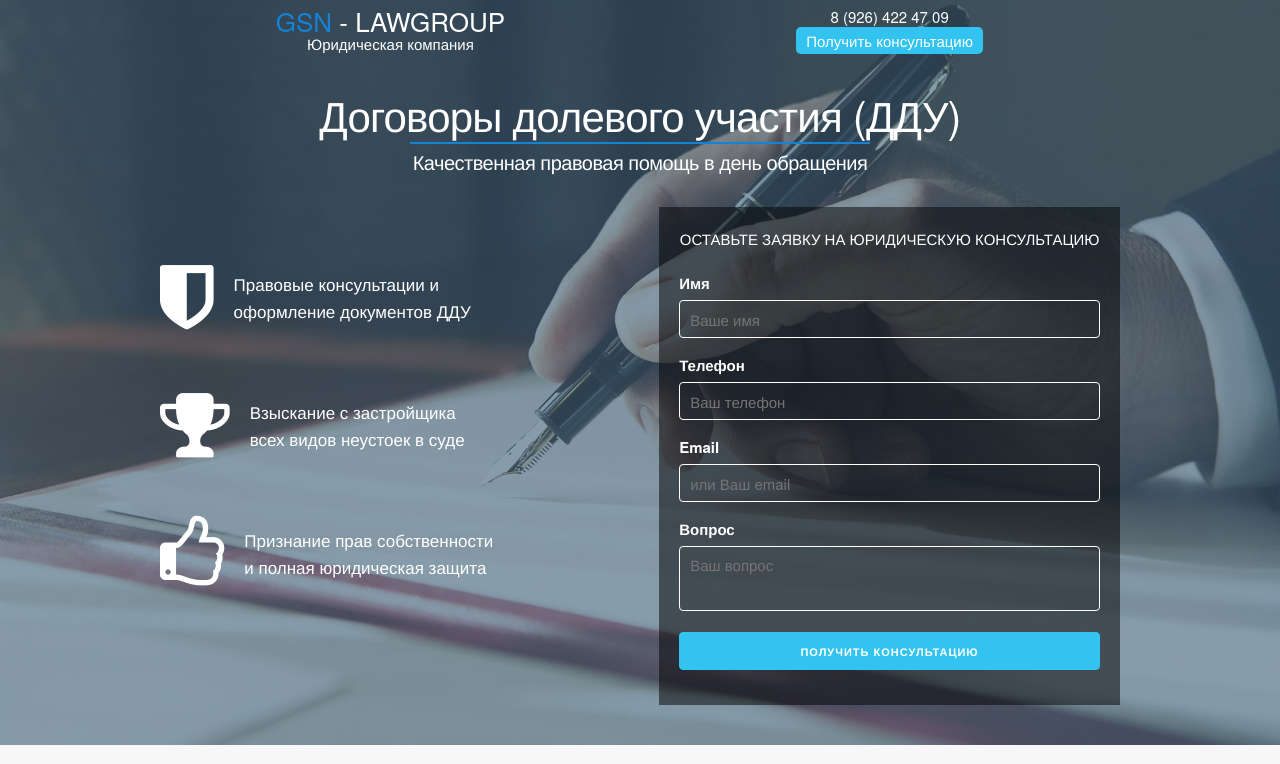
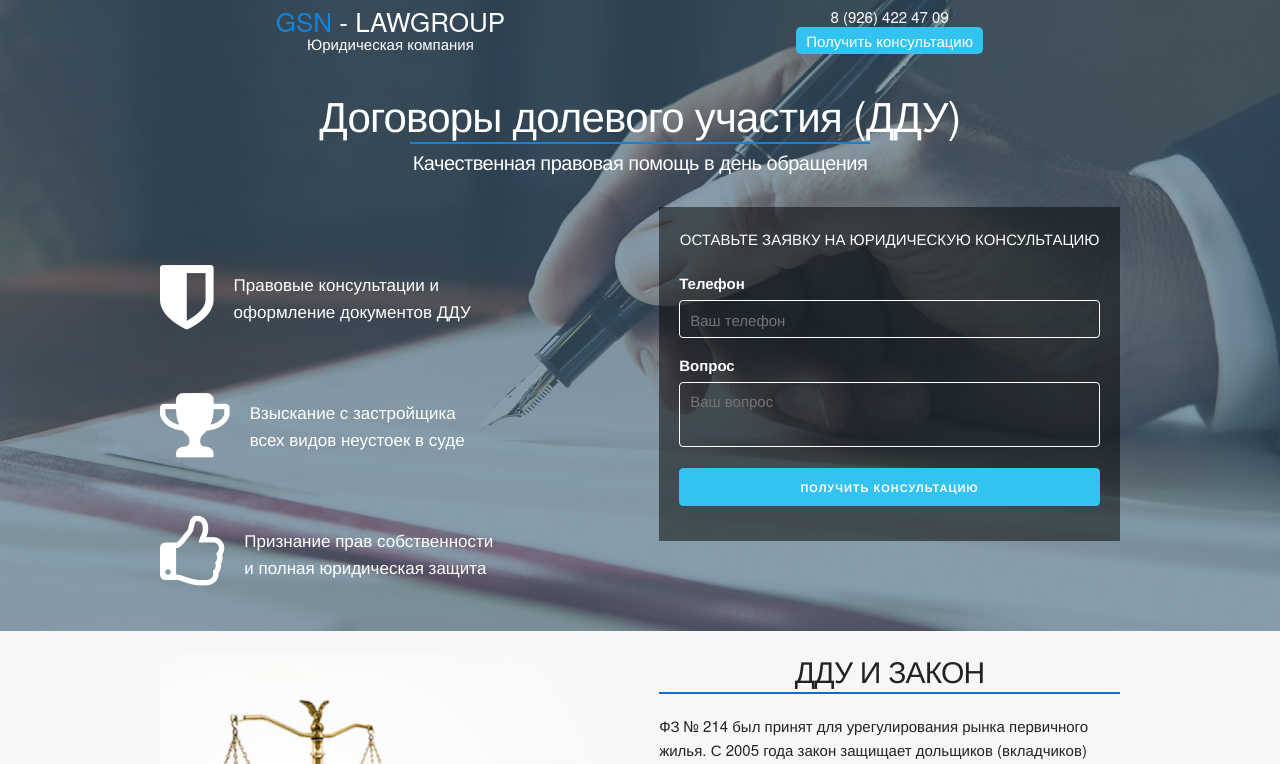
Before and after one commit to YellowAgency/lawers_landing, a Django app: page / in a window 1280 px wide. Shown: the top 764 px of the page. Run offline with Django 3.2, Linux system fonts and the light colour scheme; some libraries are stand-ins or nearby versions.

Commit message:
убрал email и имя

```diff
--- a/landing/admin.py
+++ b/landing/admin.py
@@ -1,11 +1,10 @@
 from django.contrib import admin
 
-# Register your models here.
 from landing.models import Claim
 
 
 class ClaimAdmin(admin.ModelAdmin):
-    list_display = ['client_name', 'phone_number', 'claim_date']
+    list_display = ['phone_number', 'claim_text', 'claim_date', 'seen']
     ordering = ['claim_date']
 
 
--- a/landing/forms.py
+++ b/landing/forms.py
@@ -6,12 +6,4 @@ from landing.models import Claim
 class ClaimForm(forms.ModelForm):
     class Meta:
         model = Claim
-        fields = ['client_name', 'phone_number', 'claim_text', 'email']
-
-    def clean(self):
-        cleaned_data = super(ClaimForm, self).clean()
-        phone_number = cleaned_data.get("phone_number")
-        email = cleaned_data.get("email")
-
-        if not (phone_number or email):
-            raise forms.ValidationError("Требуется заполнить одно из полей")
+        fields = ['phone_number', 'claim_text']
--- a/landing/models.py
+++ b/landing/models.py
@@ -1,23 +1,18 @@
 from django.core import validators
 from django.db import models
-
-# Create your models here.
 
 
 class Claim(models.Model):
     phone_regex = validators.RegexValidator(regex=r'^\+7 \([0-9]{3}\) [0-9]{3} [0-9]{2} [0-9]{2}$',
                                             message="Формат телефонного номера: '+7 (916) 317 14 89'.")
 
-    client_name = models.CharField(max_length=100)
     phone_number = models.CharField(max_length=18, validators=[phone_regex])
     claim_text = models.TextField(max_length=500, blank=True)
-    email = models.EmailField(blank=True)
     claim_date = models.DateTimeField(auto_now_add=True)
+    seen = models.BooleanField(default=False)
 
     def __str__(self):
-        return 'client_name: {client_name}, phone_number: {phone_number}, claim_text: {claim_text}, email: {email}'.format(
-            client_name=self.client_name,
+        return 'Телефон: {phone_number}, Просмотрено: {seen}'.format(
             phone_number=self.phone_number,
-            claim_text=self.claim_text,
-            email=self.email,
+            seen='Да' if self.seen else 'Нет',
         )
--- a/lawyer_project/settings.py
+++ b/lawyer_project/settings.py
@@ -22,6 +22,7 @@ BASE_DIR = os.path.dirname(os.path.dirname(os.path.abspath(__file__)))
 
 SECRET_KEY = os.environ.get('SECRET_KEY', '')
 
+
 def env_var(key, default=None):
     """Retrieves env vars and makes Python boolean replacements"""
     val = os.environ.get(key, default)
@@ -30,6 +31,7 @@ def env_var(key, default=None):
     elif val == 'False':
         val = False
     return val
+
 
 # SECURITY WARNING: don't run with debug turned on in production!
 DEBUG = env_var('DJ_DEBUG', False)
--- a/static/js/main.js
+++ b/static/js/main.js
@@ -12,33 +12,19 @@ $(document).ready(function(){
     $('.js__request_form').submit(function(e){
         e.preventDefault();
         var url = $(this).attr('action');
-        var email_re = /^[-a-z0-9~!$%^&*_=+}{\'?]+(\.[-a-z0-9~!$%^&*_=+}{\'?]+)*@([a-z0-9_][-a-z0-9_]*(\.[-a-z0-9_]+)*\.(aero|arpa|biz|com|coop|edu|gov|info|int|mil|museum|name|net|org|pro|travel|mobi|[a-z][a-z])|([0-9]{1,3}\.[0-9]{1,3}\.[0-9]{1,3}\.[0-9]{1,3}))(:[0-9]{1,5})?$/i;
-        if (!($(this).find('#id_client_name').val())){
-            $(this).find('.name__span__error').show();
-        }
-        if (!($(this).find('#id_claim_text').val())){
-            $(this).find('.question__span__error').show();
-        }
         if (!($(this).find('#id_phone_number').val())){
             $(this).find('.number__span__error').show();
         }
-        if (!($(this).find('#id_email').val().match(email_re))){
-            $(this).find('.email__span__error').show();
-        }
-        if ($(this).find('#id_client_name').val()&&$(this).find('#id_claim_text').val()&&$(this).find('#id_phone_number').val()&&$(this).find('#id_email').val()){
+        /*TODO: тут надо добавить валидацию телефона, а то он трётся*/
+        if ($(this).find('#id_phone_number').val()){
               var myForm = $(this).serializeArray();
               var newThis = $(this);
-              $(this).find('.name__span__error').hide();
-              $(this).find('.question__span__error').hide();
               $(this).find('.number__span__error').hide();
-              $(this).find('.email__span__error').hide();
 
               ajaxPost(url, myForm, function(e){
                   console.log(e);
-                  newThis.find('#id_client_name').val('');
                   newThis.find('#id_phone_number').val('');
                   newThis.find('#id_claim_text').val('');
-                  newThis.find('#id_email').val('');
                   dataLayer.push({'event':'contactFormSent'})
                   swal("Спасибо!", "Заявка принята в обработку.", "success");
               });
@@ -59,6 +45,4 @@ $(document).ready(function(){
             $(this).val( first + '-' + lastfour );
         }
     });
-    //var jsonForAjax = $(this).serialize();
-    //$.post( "", jsonForAjax);
 });
--- a/templates/base.html
+++ b/templates/base.html
@@ -122,12 +122,8 @@
                         {% csrf_token %}
                         <div class="row">
                             <div class="askform__text"><h6>ОСТАВЬТЕ ЗАЯВКУ НА ЮРИДИЧЕСКУЮ КОНСУЛЬТАЦИЮ</h6></div>
-                            <label for="name_input">Имя</label><span class="name__span__error">Введите Ваше имя</span>
-                            {{ form.client_name | attr:"placeholder:Ваше имя" | add_class:"u-full-width askform__input " }}
                             <label for="phone_number">Телефон</label><span class="number__span__error">Введите Ваш номер телефона</span>
                             {{ form.phone_number | attr:"placeholder:Ваш телефон" | add_class:"u-full-width phone-validator askform__input " }}
-                            <label for="email_input">Email</label><span class="email__span__error">Введите правильный email</span>
-                            {{ form.email | attr:"placeholder:или Ваш email" | add_class:"u-full-width askform__input " }}
                             <label for="question_input">Вопрос</label><span class="question__span__error">Введите Ваш вопрос</span>
                             {{ form.claim_text | attr:"placeholder:Ваш вопрос" | add_class:"u-full-width askform__input textarea_resize" }}
                             <input class="u-full-width button-primary" type="submit" value="получить консультацию">
@@ -378,14 +374,8 @@
                     <form action="{% url 'landing:process' %}" method="post" class="js__request_form">
                         {% csrf_token %}
                         <div class="row">
-                            <label for="name_input">Имя</label><span class="name__span__error">Введите Ваше имя</span>
-                            {{ form.client_name | attr:"placeholder:Ваше имя" | add_class:"u-full-width askform__input_black" }}
-
                             <label for="phone_number">Телефон</label><span class="number__span__error">Введите Ваш номер телефона</span>
                             {{ form.phone_number |attr:"placeholder:Ваш телефон" | add_class:"u-full-width phone-validator askform__input_black " }}
-
-                            <label for="email_input">Email</label><span class="email__span__error">Введите правильный email</span>
-                            {{ form.email | attr:"placeholder:или Ваш email" | add_class:"u-full-width askform__input_black " }}
 
                             <label for="question_input">Вопрос</label><span class="question__span__error">Введите Ваш вопрос</span>
                             {{ form.claim_text | attr:"placeholder:Ваш вопрос" | add_class:"u-full-width textarea_resize askform__input_black" }}
@@ -422,18 +412,10 @@
                 <form action="{% url 'landing:process' %}" method="post" onsubmit="closeConsultation(this)" class="js__request_form">
                     {% csrf_token %}
                     <div class="row">
-                        <label class="modalDialog_align" for="name_input">Имя</label><span class="name__span__error">Введите Ваше имя</span>
-                        {{ form.client_name | attr:"placeholder:Ваше имя" | add_class:"u-full-width askform__input_black" }}
-
                         <label for="phone_number">Телефон</label><span class="number__span__error">Введите Ваш номер телефона</span>
                         {{ form.phone_number |attr:"placeholder:Ваш телефон" | add_class:"u-full-width phone-validator askform__input_black " }}
 
-                        <label for="email_input">Email</label><span
-                            class="email__span__error">Введите правильный email</span>
-                        {{ form.email | attr:"placeholder:или Ваш email" | add_class:"u-full-width askform__input_black " }}
-
-                        <label for="question_input">Вопрос</label><span
-                            class="question__span__error">Введите Ваш вопрос</span>
+                        <label for="question_input">Вопрос</label><span class="question__span__error">Введите Ваш вопрос</span>
                         {{ form.claim_text | attr:"placeholder:Ваш вопрос" | add_class:"u-full-width textarea_resize askform__input_black" }}
 
                         <input class="u-full-width button-primary" type="submit" value="получить консультацию">
```
Also changed, not shown: landing/migrations/0003_auto_20161022_1244.py (added), 1 other file.
